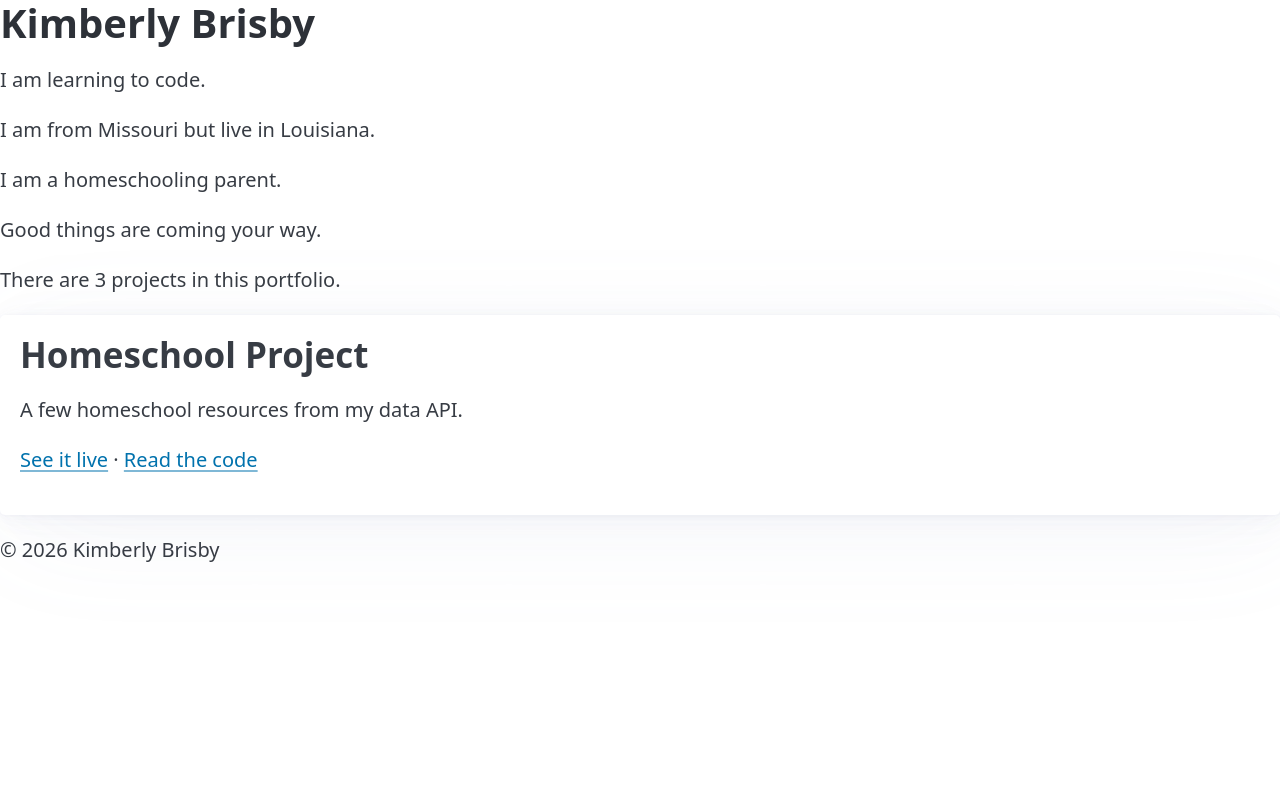
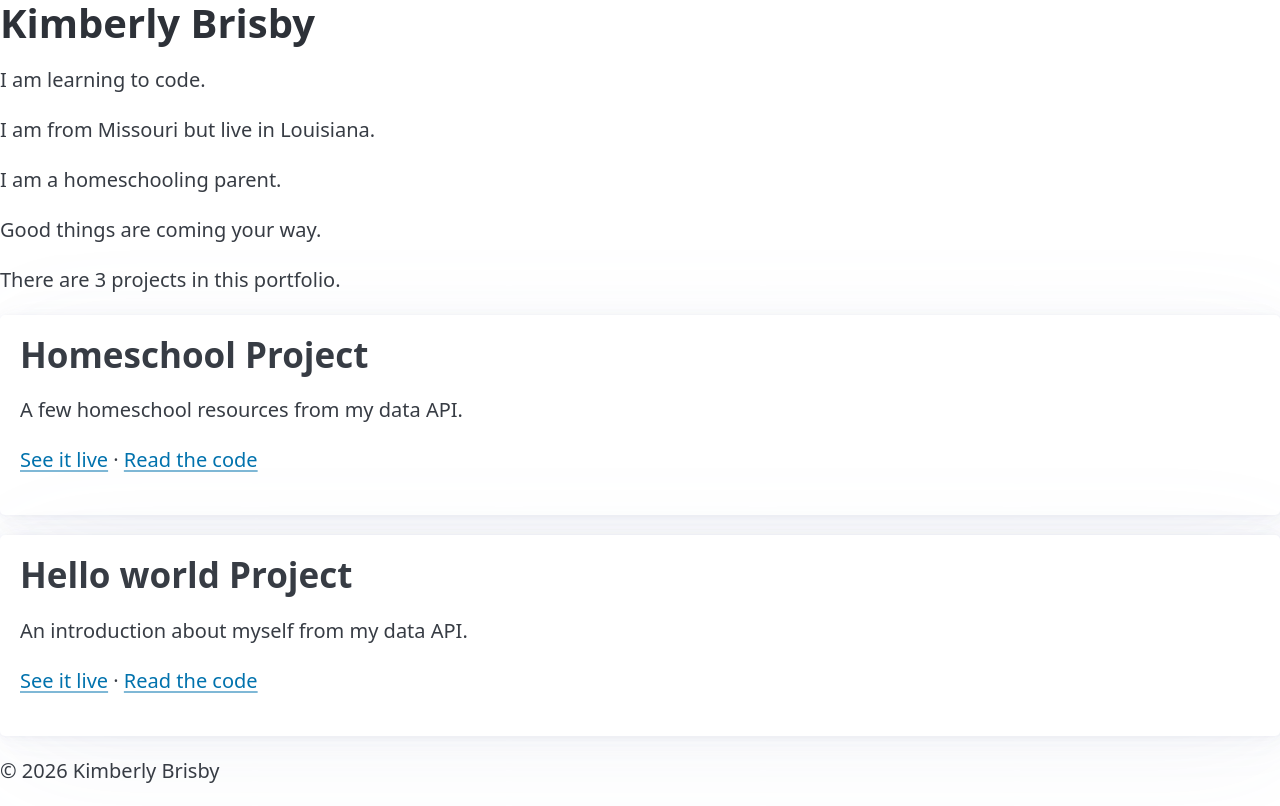
Before and after one commit to kimberly-brisby/codex-level-3, a React (Vite) app in the folder Portfolio/: page / in a window 1280 px wide. Built offline with nearby package versions, Linux system fonts and the light colour scheme.

Commit message:
fixed links and file names

```diff
--- a/Portfolio/src/App.jsx
+++ b/Portfolio/src/App.jsx
@@ -3,7 +3,8 @@ import Footer from "./Footer"
 import About from "./About"
 import Fortune from "./Fortune"
 import ProjectCount from "./ProjectCount"
-import Data from "./Data"
+import Data from "./Capstone.jsx"
+import HelloWorld from "./HelloWorld.jsx"
 
 
 
@@ -16,6 +17,7 @@ function App() {
       <Fortune />
       <ProjectCount />
       <Data />
+      <HelloWorld />
       <Footer />
     </div>
   )
--- a/Portfolio/src/Data.jsx
+++ b/Portfolio/src/Capstone.jsx
@@ -1,4 +1,4 @@
-function DataPlaylistPortfolioCard() {
+function Data() {
   let name = "Homeschool Project"
   let description = "A few homeschool resources from my data API."
   let liveUrl = "https://kimberly-brisby.github.io/Capstone-level-2/"
@@ -14,4 +14,4 @@ function DataPlaylistPortfolioCard() {
   )
 }
 
-export default DataPlaylistPortfolioCard
+export default Data
--- /dev/null
+++ b/Portfolio/src/HelloWorld.jsx
@@ -0,0 +1,17 @@
+function HelloWorld() {
+  let name = "Hello world Project"
+  let description = "An introduction about myself from my data API."
+  let liveUrl = "https://kimberly-brisby.github.io/hello-world-2026/"
+  let repoUrl = "https://github.com/kimberly-brisby/hello-world-2026.git"
+  return (
+    <article>
+      <h2>{name}</h2>
+      <p>{description}</p>
+      <p>
+        <a href={liveUrl}>See it live</a> · <a href={repoUrl}>Read the code</a>
+      </p>
+    </article>
+  )
+}
+
+export default HelloWorld
```
Also changed, not shown: 1 other file (tests, documents, lock files or other folders).
